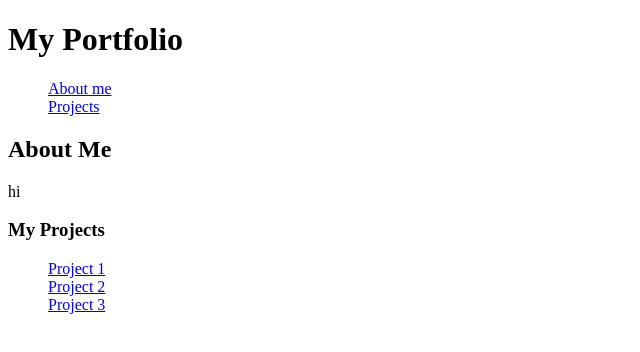
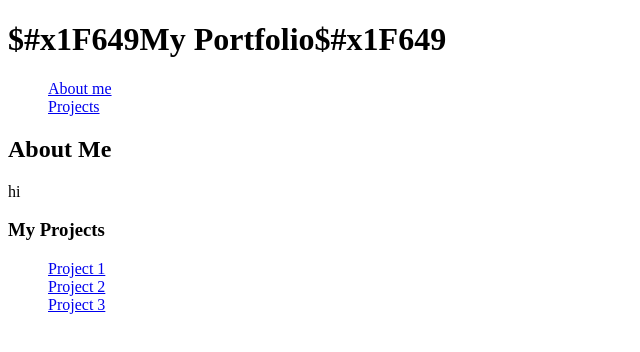
Before and after one commit to Ash2234/portfolio, a plain HTML site: page index.html in a window 1280 px wide. Shown: the whole page, without its empty margins (0-640 px from the left). Drawn offline with Linux system fonts and the light colour scheme.

Commit message:
Update index.html

```diff
--- a/index.html
+++ b/index.html
@@ -9,7 +9,7 @@
 
   <body>
     <header>
-      <h1>My Portfolio</h1>
+      <h1>$#x1F649My Portfolio$#x1F649</h1>
       <nav>
         <ul>
           <list-style: none><a href="#about">About me</a></li><br>
```
